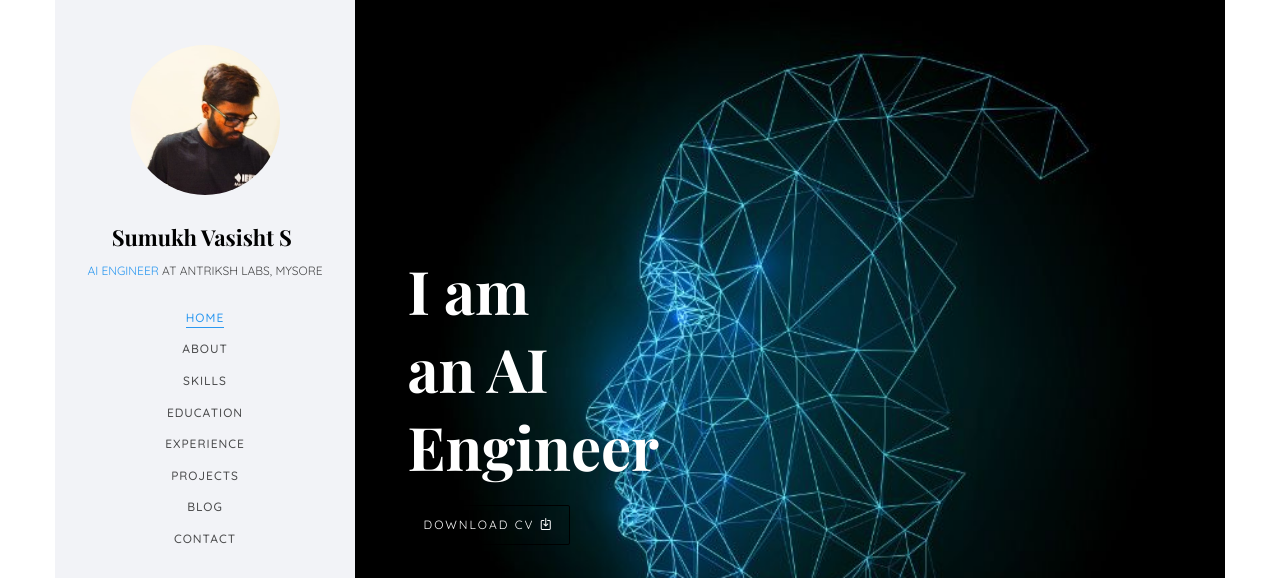
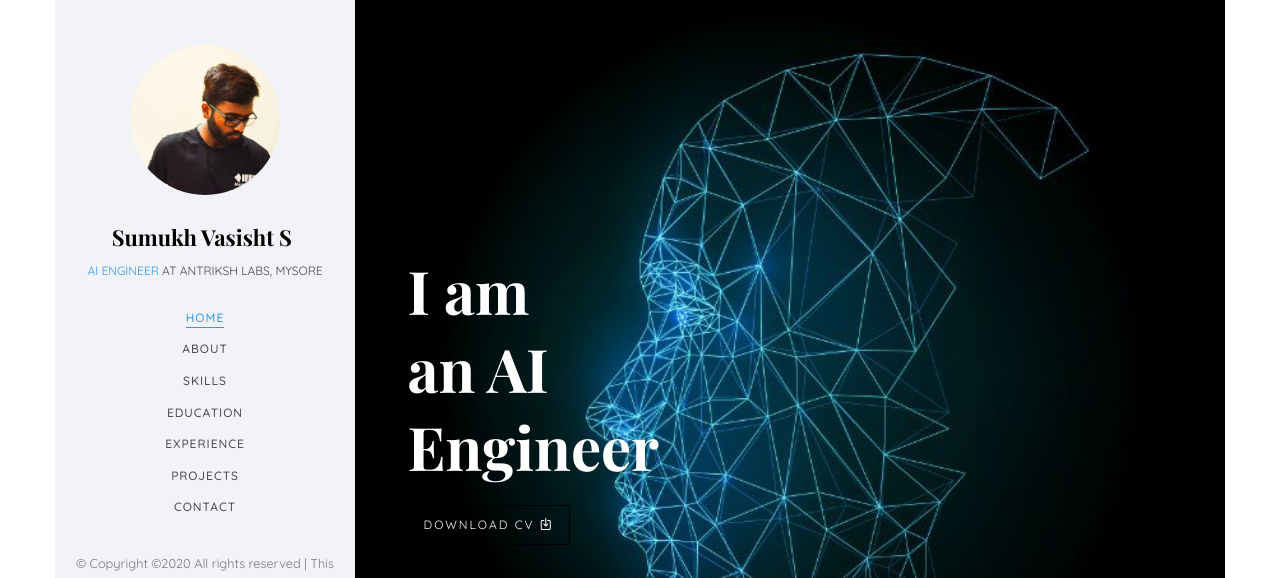
Before and after one commit to sumukh-vasisht/Personal-Website, a plain HTML site: page index.html in a window 1280 px wide. Shown: the top 578 px of the page. Drawn offline with nearby package versions, Linux system fonts and the light colour scheme; files whose address does not match are found by name; a web font is replaced by a local one.

```diff
--- a/index.html
+++ b/index.html
@@ -70,7 +70,7 @@
 						<li><a href="#" data-nav-section="education">Education</a></li>
 						<li><a href="#" data-nav-section="experience">Experience</a></li>
 						<li><a href="#" data-nav-section="work">Projects</a></li>
-						<li><a href="#" data-nav-section="blog">Blog</a></li>
+						<!-- <li><a href="#" data-nav-section="blog">Blog</a></li> -->
 						<li><a href="#" data-nav-section="contact">Contact</a></li>
 					</ul>
 				</div>
```
Also changed, not shown: 1 other file.
